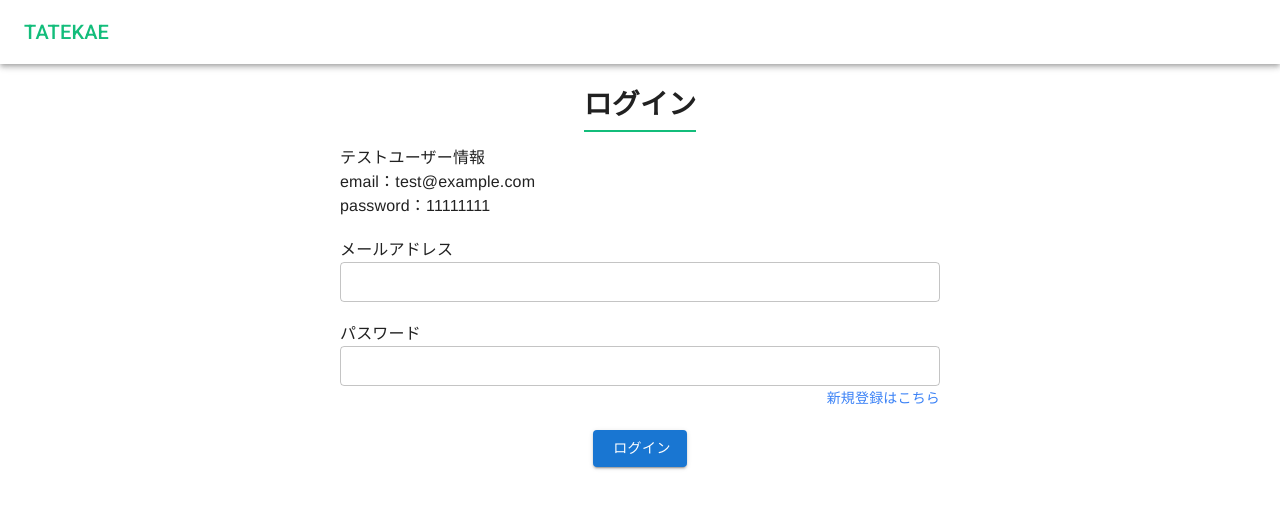
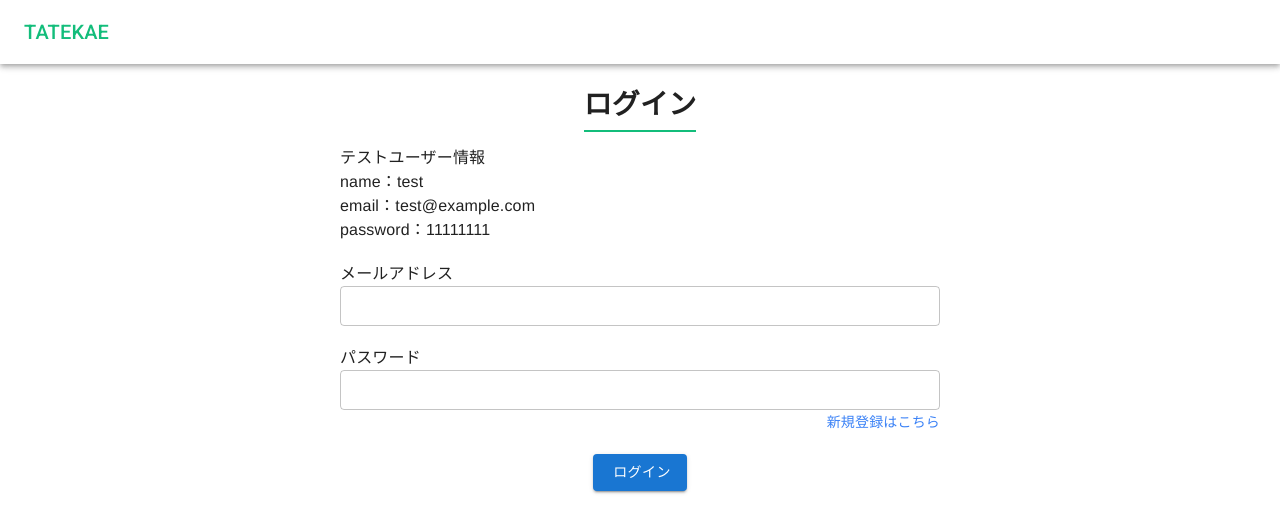
Before and after one commit to gonta1026/manemagi_front, a Next.js app: page /login in a window 1280 px wide. Shown: the top 532 px of the page. Built offline with nearby package versions, Linux system fonts and the light colour scheme; no server answers.

Commit message:
update: testユーザーアカウント用の制限を追加

```diff
--- /dev/null
+++ b/src/const/index.ts
@@ -0,0 +1,5 @@
+export const TestUser = {
+  name: 'test',
+  password: 11111111,
+  email: 'test@example.com',
+};
--- a/src/pages/login/index.tsx
+++ b/src/pages/login/index.tsx
@@ -12,6 +12,7 @@ import {
   BaseLink,
 } from '../../components/common/uiParts';
 /* const */
+import { TestUser } from '../../const';
 import { USER_FORM } from '../../const/form/user';
 /* customHook */
 import { useToastAction } from '../../customHook';
@@ -79,8 +80,9 @@ const Login = (): JSX.Element => {
       <BasePageTitle className={'my-5'}>{page.login.name()}</BasePageTitle>
       <p>テストユーザー情報</p>
       <ul>
-        <li>email：test@example.com</li>
-        <li>password：11111111</li>
+        <li>name：{TestUser.name}</li>
+        <li>email：{TestUser.email}</li>
+        <li>password：{TestUser.password}</li>
       </ul>
       <form className="base-vertical-20" onSubmit={formik.handleSubmit}>
         <LabelAndTextField
--- a/src/pages/setting/index.tsx
+++ b/src/pages/setting/index.tsx
@@ -7,6 +7,7 @@ import CommonWrapTemplate from '../../components/common/layout/CommonWrapTemplat
 import { LabelAndTextField, LabelAndSwitch, BaseButton } from '../../components/common/uiParts';
 import { BasePageTitle, BaseErrorMessagesWrapper } from '../../components/common/uiParts';
 /* const */
+import { TestUser } from '../../const';
 import { SETTING_FORM } from '../../const/form/setting';
 /* customHook */
 import useToastAction from '../../customHook/useToastAction';
@@ -89,6 +90,12 @@ const Setting = (): JSX.Element => {
     );
   })();
 
+  const isDisabled = () => {
+    if (!isEmpty(formik.errors) || settingState.user.name === 'test') {
+      return true;
+    }
+  };
+
   return (
     <CommonWrapTemplate {...{ toastActions }}>
       <BasePageTitle className={'my-5'}>{page.setting.edit.name()}</BasePageTitle>
@@ -119,8 +126,13 @@ const Setting = (): JSX.Element => {
           id={SETTING_FORM.IS_USE_LINE.ID}
           label={`${SETTING_FORM.IS_USE_LINE.LABEL}${formik.values.isUseLine ? 'ON' : 'OFF'}`}
         />
+        {settingState.user.email === TestUser.email && (
+          <p className="text-red-500 text-xs">
+            ※こちらのユーザーアカウントは共通の動作確認用のアカウントになるためラインの通知を行うことは出来ません。
+          </p>
+        )}
         <div className="base-vertical-item text-center">
-          <BaseButton type={'submit'} disabled={!isEmpty(formik.errors)}>
+          <BaseButton type={'submit'} disabled={isDisabled()}>
             確認
           </BaseButton>
           <hr className="my-5" />
--- a/src/reducks/modules/Setting.ts
+++ b/src/reducks/modules/Setting.ts
@@ -11,6 +11,7 @@ export const initialState: TTUserAndSettingAndError = {
   user: {
     id: null,
     name: '',
+    email: '',
     setting: {
       isUseLine: false,
       lineNoticeToken: '',
--- a/src/types/Setting.ts
+++ b/src/types/Setting.ts
@@ -11,6 +11,7 @@ export interface settingAndUser extends TLoadingAndErrorState {
   user: {
     id: number | null;
     name: string;
+    email: string;
     setting: TSetting;
   };
 }
```
